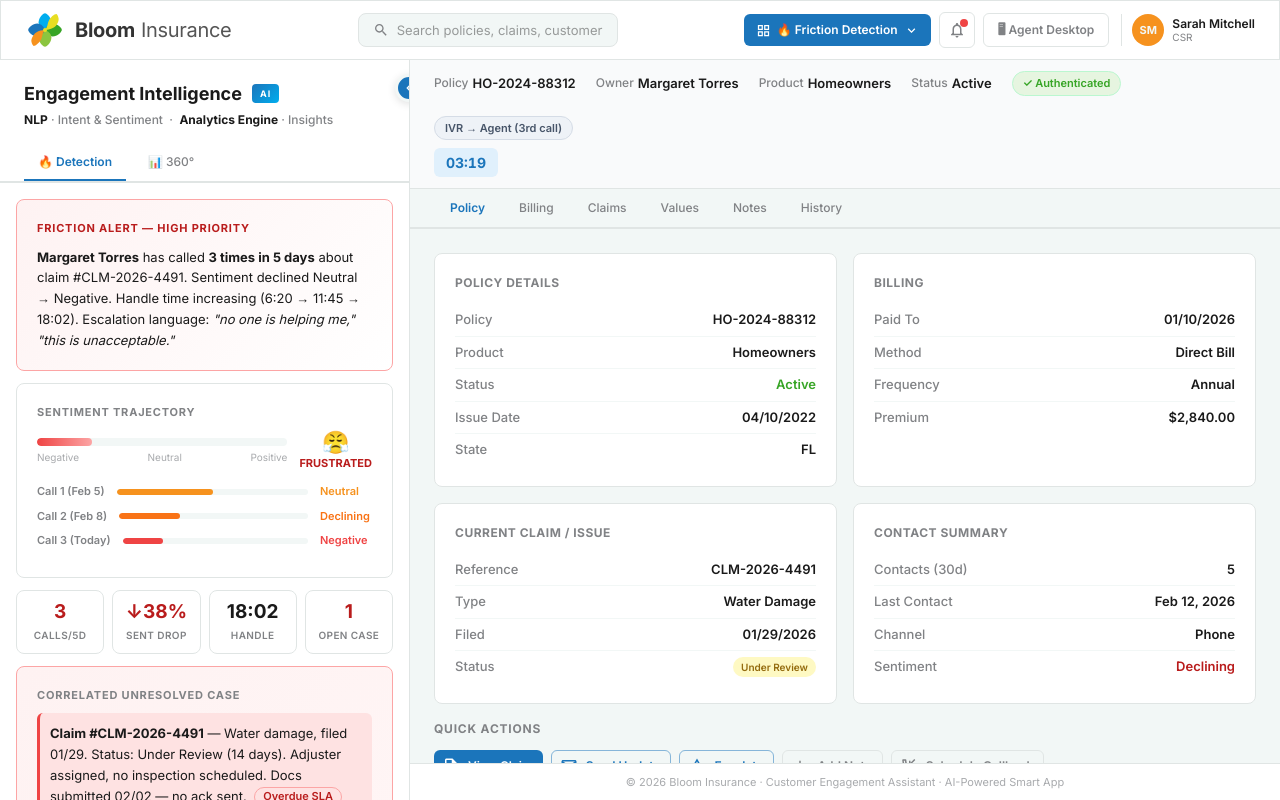
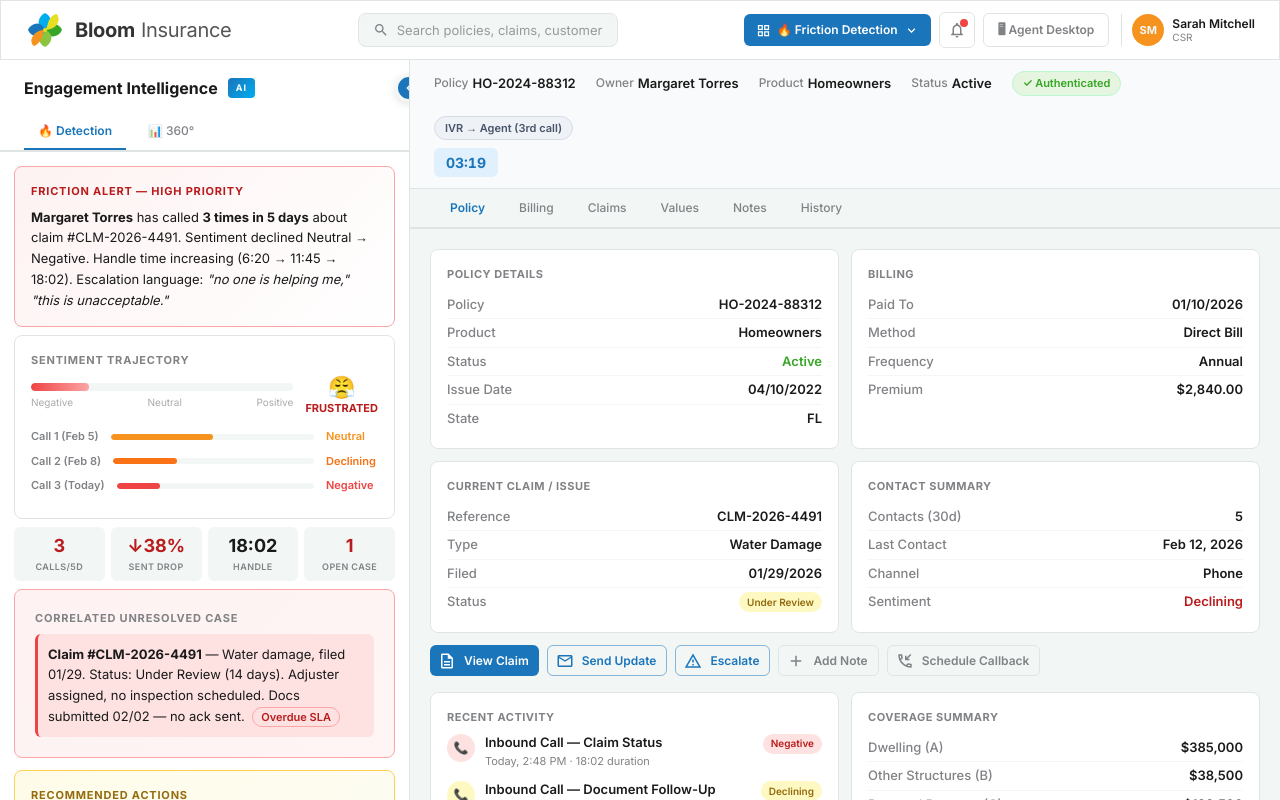
Before and after one commit to sdlyager80/customer_experience_assistant, a React (Vite) app: page / in a window 1280 px wide. Built offline with nearby package versions, Linux system fonts and the light colour scheme.

Commit message:
tttt
ttt

```diff
--- a/src/components/CSRWorkspace.tsx
+++ b/src/components/CSRWorkspace.tsx
@@ -26,7 +26,7 @@ const STATUS_STYLES: Record<string, { bgcolor: string; color: string }> = {
 
 function DataRow({ label, value, valueColor }: { label: string; value: React.ReactNode; valueColor?: string }) {
   return (
-    <Box sx={{ display: 'flex', justifyContent: 'space-between', py: 0.75, borderBottom: `1px solid ${BLOOM.canvas}`, '&:last-child': { border: 'none' } }}>
+    <Box sx={{ display: 'flex', justifyContent: 'space-between', py: 0.5, borderBottom: `1px solid ${BLOOM.canvas}`, '&:last-child': { border: 'none' } }}>
       <Typography sx={{ fontSize: '0.8125rem', color: 'text.secondary', fontWeight: 500 }}>{label}</Typography>
       <Typography sx={{ fontSize: '0.8125rem', fontWeight: 600, color: valueColor || 'text.primary' }}>{value}</Typography>
     </Box>
@@ -35,8 +35,8 @@ function DataRow({ label, value, valueColor }: { label: string; value: React.Rea
 
 function WidgetCard({ title, children }: { title: string; children: React.ReactNode }) {
   return (
-    <Paper sx={{ p: 2.5 }}>
-      <Typography sx={{ fontSize: '0.75rem', fontWeight: 700, textTransform: 'uppercase', letterSpacing: '0.5px', color: 'text.secondary', mb: 1.5 }}>{title}</Typography>
+    <Paper sx={{ p: 2 }}>
+      <Typography sx={{ fontSize: '0.6875rem', fontWeight: 700, textTransform: 'uppercase', letterSpacing: '0.5px', color: 'text.secondary', mb: 1 }}>{title}</Typography>
       {children}
     </Paper>
   );
@@ -129,11 +129,11 @@ export default function CSRWorkspace({ activeScenario, callTime }: CSRWorkspaceP
         </Box>
 
         {/* Tab content */}
-        <Box sx={{ flex: 1, overflowY: 'auto', p: 3 }}>
+        <Box sx={{ flex: 1, overflowY: 'auto', p: 2.5 }}>
           {activeTab === 0 && (
             <>
               {/* Top widget grid */}
-              <Box sx={{ display: 'grid', gridTemplateColumns: '1fr 1fr', gap: 2, mb: 2 }}>
+              <Box sx={{ display: 'grid', gridTemplateColumns: '1fr 1fr', gap: 1.5, mb: 1.5 }}>
                 <WidgetCard title="Policy Details">
                   <DataRow label="Policy" value={data.policy.policyNumber} />
                   <DataRow label="Product" value={data.policy.product} />
@@ -169,19 +169,16 @@ export default function CSRWorkspace({ activeScenario, callTime }: CSRWorkspaceP
               </Box>
 
               {/* Quick Actions */}
-              <Box sx={{ mb: 2.5 }}>
-                <Typography sx={{ fontSize: '0.75rem', fontWeight: 700, textTransform: 'uppercase', letterSpacing: '0.8px', color: 'text.secondary', mb: 1.5 }}>Quick Actions</Typography>
-                <Box sx={{ display: 'flex', gap: 1, flexWrap: 'wrap' }}>
-                  <Button variant="contained" size="small" startIcon={<DescriptionOutlinedIcon />} disableElevation>View Claim</Button>
-                  <Button variant="outlined" size="small" startIcon={<EmailOutlinedIcon />}>Send Update</Button>
-                  <Button variant="outlined" size="small" startIcon={<ReportProblemOutlinedIcon />}>Escalate</Button>
-                  <Button variant="text" size="small" startIcon={<AddOutlinedIcon />} sx={{ color: 'text.secondary', border: `1px solid ${BLOOM.border}` }}>Add Note</Button>
-                  <Button variant="text" size="small" startIcon={<PhoneCallbackOutlinedIcon />} sx={{ color: 'text.secondary', border: `1px solid ${BLOOM.border}` }}>Schedule Callback</Button>
-                </Box>
+              <Box sx={{ mb: 2, display: 'flex', gap: 1, flexWrap: 'wrap' }}>
+                <Button variant="contained" size="small" startIcon={<DescriptionOutlinedIcon />} disableElevation>View Claim</Button>
+                <Button variant="outlined" size="small" startIcon={<EmailOutlinedIcon />}>Send Update</Button>
+                <Button variant="outlined" size="small" startIcon={<ReportProblemOutlinedIcon />}>Escalate</Button>
+                <Button variant="text" size="small" startIcon={<AddOutlinedIcon />} sx={{ color: 'text.secondary', border: `1px solid ${BLOOM.border}` }}>Add Note</Button>
+                <Button variant="text" size="small" startIcon={<PhoneCallbackOutlinedIcon />} sx={{ color: 'text.secondary', border: `1px solid ${BLOOM.border}` }}>Schedule Callback</Button>
               </Box>
 
               {/* Bottom grid */}
-              <Box sx={{ display: 'grid', gridTemplateColumns: '1fr 1fr', gap: 2 }}>
+              <Box sx={{ display: 'grid', gridTemplateColumns: '1fr 1fr', gap: 1.5 }}>
                 <WidgetCard title="Recent Activity">
                   <Box sx={{ display: 'flex', flexDirection: 'column', gap: 1.5 }}>
                     {data.activity.map((item, i) => <ActivityRow key={i} item={item} />)}
@@ -210,10 +207,6 @@ export default function CSRWorkspace({ activeScenario, callTime }: CSRWorkspaceP
         </Box>
       </Box>
 
-      {/* Footer */}
-      <Box sx={{ px: 3, py: 1.25, textAlign: 'center', fontSize: '0.6875rem', color: BLOOM.textTertiary, borderTop: `1px solid ${BLOOM.border}`, bgcolor: 'background.paper', flexShrink: 0 }}>
-        © 2026 Bloom Insurance · Customer Engagement Assistant · AI-Powered Smart App
-      </Box>
     </Box>
   );
 }
--- a/src/components/EngagementPanel.tsx
+++ b/src/components/EngagementPanel.tsx
@@ -8,7 +8,7 @@ import type { ScenarioId } from '../data/scenarios';
 
 function SectionLabel({ children, color }: { children: React.ReactNode; color?: string }) {
   return (
-    <Typography sx={{ fontSize: '0.6875rem', fontWeight: 700, textTransform: 'uppercase', letterSpacing: '0.8px', color: color || 'text.secondary', mb: 1.25 }}>
+    <Typography sx={{ fontSize: '0.6875rem', fontWeight: 700, textTransform: 'uppercase', letterSpacing: '0.8px', color: color || 'text.secondary', mb: 0.875 }}>
       {children}
     </Typography>
   );
@@ -16,7 +16,7 @@ function SectionLabel({ children, color }: { children: React.ReactNode; color?:
 
 function Card({ children, sx = {} }: { children: React.ReactNode; sx?: object }) {
   return (
-    <Paper sx={{ p: 2.5, mb: 1.5, ...sx }}>
+    <Paper sx={{ p: 2, mb: 1, ...sx }}>
       {children}
     </Paper>
   );
@@ -31,7 +31,7 @@ function AlertCard({ variant, title, children }: { variant: 'red' | 'yellow' | '
   };
   const s = styles[variant];
   return (
-    <Paper sx={{ p: 2.5, mb: 1.5, background: `linear-gradient(135deg, ${s.bg}, #fff)`, border: `1px solid ${s.border}` }}>
+    <Paper sx={{ p: 2, mb: 1, background: `linear-gradient(135deg, ${s.bg}, #fff)`, border: `1px solid ${s.border}` }}>
       <SectionLabel color={s.titleColor}>{title}</SectionLabel>
       <Typography sx={{ fontSize: '0.8125rem', lineHeight: 1.6 }}>{children}</Typography>
     </Paper>
@@ -40,12 +40,12 @@ function AlertCard({ variant, title, children }: { variant: 'red' | 'yellow' | '
 
 function StatGrid({ stats, cols = 3 }: { stats: { value: React.ReactNode; label: string; valueColor?: string }[]; cols?: number }) {
   return (
-    <Box sx={{ display: 'grid', gridTemplateColumns: `repeat(${cols}, 1fr)`, gap: 1, mb: 1.5 }}>
+    <Box sx={{ display: 'grid', gridTemplateColumns: `repeat(${cols}, 1fr)`, gap: 0.75, mb: 1 }}>
       {stats.map((s, i) => (
-        <Paper key={i} sx={{ p: 1.25, textAlign: 'center' }}>
-          <Typography sx={{ fontSize: '1.1875rem', fontWeight: 700, lineHeight: 1.2, color: s.valueColor || 'text.primary' }}>{s.value}</Typography>
-          <Typography sx={{ fontSize: '0.625rem', fontWeight: 600, textTransform: 'uppercase', letterSpacing: '0.4px', color: 'text.secondary', mt: 0.5 }}>{s.label}</Typography>
-        </Paper>
+        <Box key={i} sx={{ p: 1, textAlign: 'center', bgcolor: BLOOM.canvas, borderRadius: '6px' }}>
+          <Typography sx={{ fontSize: '1.125rem', fontWeight: 700, lineHeight: 1.2, color: s.valueColor || 'text.primary' }}>{s.value}</Typography>
+          <Typography sx={{ fontSize: '0.5625rem', fontWeight: 600, textTransform: 'uppercase', letterSpacing: '0.4px', color: 'text.secondary', mt: 0.375 }}>{s.label}</Typography>
+        </Box>
       ))}
     </Box>
   );
@@ -100,7 +100,7 @@ function TimelineItem({ icon, iconBg, iconColor, title, detail, time, chip, chip
 
 function RecommendationCard({ title, items }: { title: string; items: string[] }) {
   return (
-    <Paper sx={{ p: 2.5, mb: 1.5, background: 'linear-gradient(135deg, #fefce8, #fefdf5)', border: `1px solid ${BLOOM.yellowBorder}` }}>
+    <Paper sx={{ p: 2, mb: 1, background: 'linear-gradient(135deg, #fefce8, #fefdf5)', border: `1px solid ${BLOOM.yellowBorder}` }}>
       <SectionLabel color={BLOOM.amber}>{title}</SectionLabel>
       {items.map((item, i) => (
         <Box key={i} sx={{ display: 'flex', alignItems: 'flex-start', gap: 1, mt: 0.75, fontSize: '0.8125rem', lineHeight: 1.5 }}>
@@ -122,7 +122,7 @@ function FrictionDetection() {
         <Tab label="🔥 Detection" />
         <Tab label="📊 360°" />
       </Tabs>
-      <Box sx={{ flex: 1, overflowY: 'auto', p: 2, pb: 3 }}>
+      <Box sx={{ flex: 1, overflowY: 'auto', p: 1.75, pb: 2.5 }}>
         {tab === 0 && (
           <>
             <AlertCard variant="red" title="Friction Alert — High Priority">
@@ -223,7 +223,7 @@ function AdaptiveEngagement() {
         <Tab label="🎯 Routing" />
         <Tab label="💡 Script" />
       </Tabs>
-      <Box sx={{ flex: 1, overflowY: 'auto', p: 2, pb: 3 }}>
+      <Box sx={{ flex: 1, overflowY: 'auto', p: 1.75, pb: 2.5 }}>
         {tab === 0 && (
           <>
             <AlertCard variant="yellow" title="Adaptive Routing Activated">
@@ -282,7 +282,7 @@ function OmnichannelContinuity() {
         <Tab label="🔗 Journey" />
         <Tab label="💬 Chat" />
       </Tabs>
-      <Box sx={{ flex: 1, overflowY: 'auto', p: 2, pb: 3 }}>
+      <Box sx={{ flex: 1, overflowY: 'auto', p: 1.75, pb: 2.5 }}>
         {tab === 0 && (
           <>
             <AlertCard variant="blue" title="Omnichannel — Unified Memory">
@@ -363,7 +363,7 @@ function CallbackRecovery() {
         <Tab label="📲 Recovery" />
         <Tab label="⚡ Playbook" />
       </Tabs>
-      <Box sx={{ flex: 1, overflowY: 'auto', p: 2, pb: 3 }}>
+      <Box sx={{ flex: 1, overflowY: 'auto', p: 1.75, pb: 2.5 }}>
         {tab === 0 && (
           <>
             <AlertCard variant="red" title="Recovery Alert">
@@ -426,7 +426,7 @@ function WorkforceOptimization() {
         <Tab label="👥 Matching" />
         <Tab label="📈 Coaching" />
       </Tabs>
-      <Box sx={{ flex: 1, overflowY: 'auto', p: 2, pb: 3 }}>
+      <Box sx={{ flex: 1, overflowY: 'auto', p: 1.75, pb: 2.5 }}>
         {tab === 0 && (
           <>
             <AlertCard variant="amber" title="Skill-Based Routing">
@@ -494,7 +494,7 @@ function LifeEventDetection() {
         <Tab label="📋 Detection" />
         <Tab label="🎯 Offers" />
       </Tabs>
-      <Box sx={{ flex: 1, overflowY: 'auto', p: 2, pb: 3 }}>
+      <Box sx={{ flex: 1, overflowY: 'auto', p: 1.75, pb: 2.5 }}>
         {tab === 0 && (
           <>
             <AlertCard variant="amber" title="Life-Event Signals Detected">
@@ -596,18 +596,13 @@ export default function EngagementPanel({ activeScenario, open, onToggle }: Enga
       </Box>
 
       {/* Panel header */}
-      <Box sx={{ px: 3, pt: 2.5, pb: 0, flexShrink: 0 }}>
-        <Box sx={{ display: 'flex', alignItems: 'center', gap: 1.25, mb: 0.5 }}>
-          <Typography sx={{ fontSize: '1.125rem', fontWeight: 700 }}>Engagement Intelligence</Typography>
-          <Box sx={{
-            fontSize: '0.5625rem', fontWeight: 700, textTransform: 'uppercase', letterSpacing: '1px',
-            background: `linear-gradient(135deg, ${BLOOM.blue}, ${BLOOM.blueLight})`,
-            color: '#fff', px: 1, py: 0.375, borderRadius: '4px',
-          }}>AI</Box>
-        </Box>
-        <Typography sx={{ fontSize: '0.75rem', color: 'text.secondary', mb: 1.5, fontWeight: 500 }}>
-          <strong style={{ color: BLOOM.textPrimary }}>NLP</strong> · Intent & Sentiment &nbsp;·&nbsp; <strong style={{ color: BLOOM.textPrimary }}>Analytics Engine</strong> · Insights
-        </Typography>
+      <Box sx={{ px: 3, pt: 2, pb: 0, flexShrink: 0, display: 'flex', alignItems: 'center', gap: 1.25, mb: 1.25 }}>
+        <Typography sx={{ fontSize: '1rem', fontWeight: 700 }}>Engagement Intelligence</Typography>
+        <Box sx={{
+          fontSize: '0.5625rem', fontWeight: 700, textTransform: 'uppercase', letterSpacing: '1px',
+          background: `linear-gradient(135deg, ${BLOOM.blue}, ${BLOOM.blueLight})`,
+          color: '#fff', px: 1, py: 0.375, borderRadius: '4px',
+        }}>AI</Box>
       </Box>
 
       {/* Scenario content */}
```
